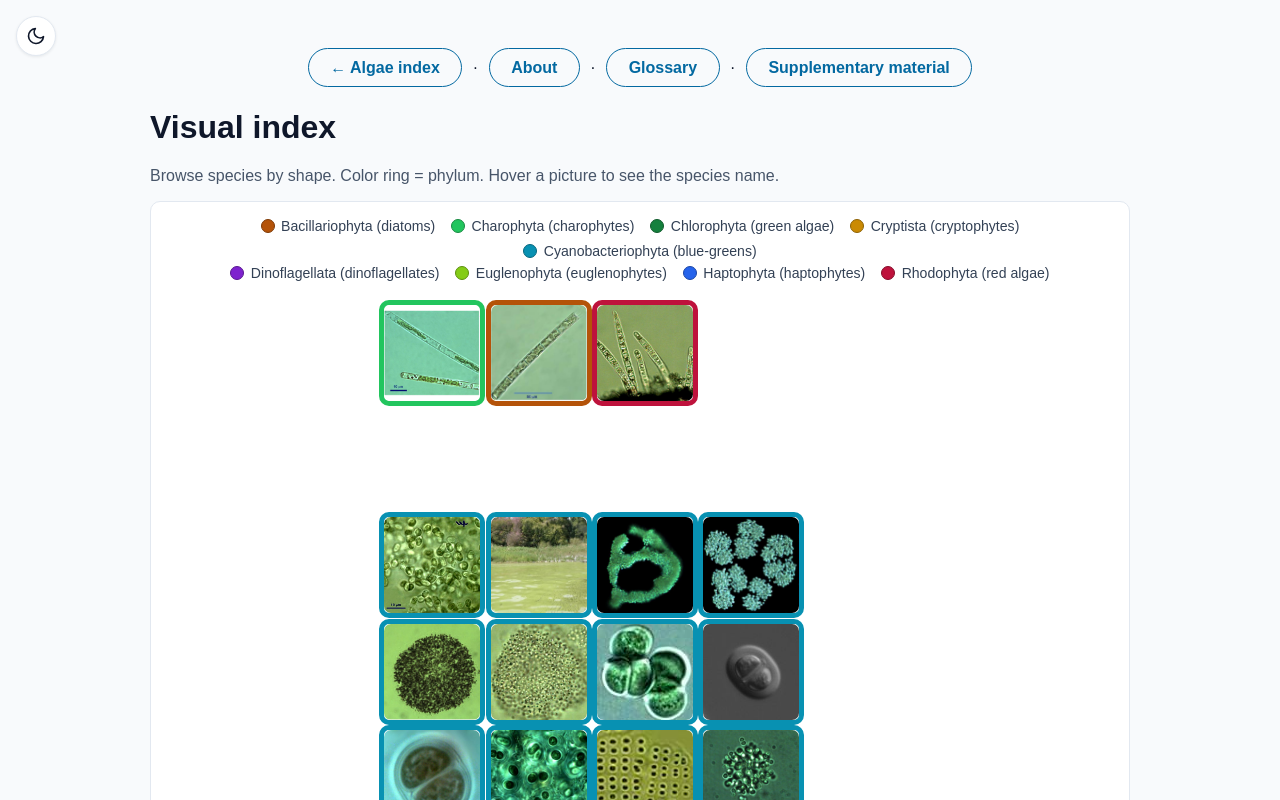
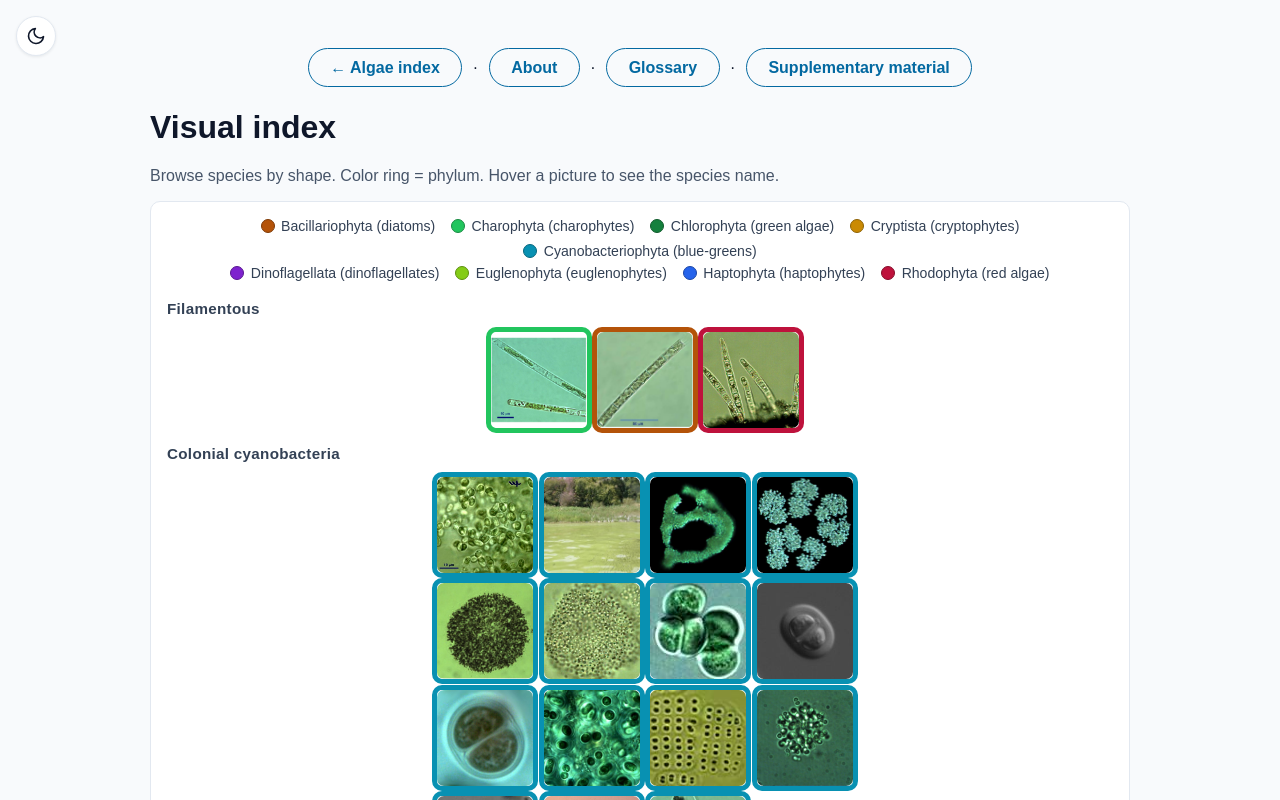
Before and after one commit to galcohensius/kinneret-algae-atlas, a Next.js app: page /visual-index in a window 1280 px wide. Shown: the top 800 px of the page. Built offline with nearby package versions, Linux system fonts and the light colour scheme.

Commit message:
Add shape-group headers to visual index
Each morphology block (filaments, colonial cyanobacteria, coenobia,
large/small flagellates) now has a visible heading and its own grid.

Co-authored-by: Gal Cohensius <galcohensius@gmail.com>

```diff
--- a/app/components/VisualIndexGrid.tsx
+++ b/app/components/VisualIndexGrid.tsx
@@ -2,13 +2,13 @@
 
 import type { CSSProperties } from "react";
 import Link from "next/link";
-import type { VisualIndexCell } from "../../lib/visual-index-layout";
+import type { VisualIndexSection } from "../../lib/visual-index-layout";
 import { formatPhylumLabel } from "../../lib/phylum-catalog";
 import { splitIntoBalancedRows } from "../../lib/split-balanced-rows";
 import TaxonItalicName from "./TaxonItalicName";
 
 type VisualIndexGridProps = {
-  cells: VisualIndexCell[];
+  sections: VisualIndexSection[];
 };
 
 type PhylumLegendEntry = {
@@ -17,9 +17,10 @@ type PhylumLegendEntry = {
   accent: string;
 };
 
-function buildPhylumLegend(cells: VisualIndexCell[]): PhylumLegendEntry[] {
+function buildPhylumLegend(sections: VisualIndexSection[]): PhylumLegendEntry[] {
   const seen = new Map<string, PhylumLegendEntry>();
-  for (const cell of cells) {
+  for (const section of sections) {
+    for (const cell of section.cells) {
       if (!seen.has(cell.phylum)) {
         seen.set(cell.phylum, {
           phylum: cell.phylum,
@@ -28,40 +29,15 @@ function buildPhylumLegend(cells: VisualIndexCell[]): PhylumLegendEntry[] {
         });
       }
     }
+  }
   return [...seen.values()].sort((a, b) => a.phylum.localeCompare(b.phylum));
 }
 
-export default function VisualIndexGrid({ cells }: VisualIndexGridProps) {
-  if (cells.length === 0) {
-    return <p className="muted">No species available.</p>;
-  }
-
-  const cols = Math.max(...cells.map((cell) => cell.col)) + 1;
-  const rows = Math.max(...cells.map((cell) => cell.row)) + 1;
-  const legend = buildPhylumLegend(cells);
-  const legendRows = splitIntoBalancedRows(legend, (entry) => entry.label.length);
+function ShapeGroupGrid({ section }: { section: VisualIndexSection }) {
+  const cols = Math.max(...section.cells.map((cell) => cell.col)) + 1;
+  const rows = Math.max(...section.cells.map((cell) => cell.row)) + 1;
 
   return (
-    <>
-      <nav className="visual-index-legend" aria-label="Phylum colors">
-        {legendRows.map((row, rowIndex) => (
-          <div key={`legend-row-${rowIndex}`} className="visual-index-legend-row">
-            {row.map((entry) => (
-              <span
-                key={entry.phylum}
-                className="visual-index-legend-item"
-                style={{ "--phylum-accent": entry.accent } as CSSProperties}
-              >
-                <span className="visual-index-legend-dot" aria-hidden />
-                {entry.label}
-              </span>
-            ))}
-          </div>
-        ))}
-      </nav>
-
-      <p className="muted visual-index-swipe-hint">Swipe sideways to see the full map.</p>
-
     <div className="visual-index-grid-scroll">
       <div
         className="visual-index-grid"
@@ -72,7 +48,7 @@ export default function VisualIndexGrid({ cells }: VisualIndexGridProps) {
           } as CSSProperties
         }
       >
-          {cells.map((cell) => (
+        {section.cells.map((cell) => (
           <Link
             key={cell.slug}
             href={`/algae/${cell.slug}/`}
@@ -105,6 +81,52 @@ export default function VisualIndexGrid({ cells }: VisualIndexGridProps) {
         ))}
       </div>
     </div>
+  );
+}
+
+export default function VisualIndexGrid({ sections }: VisualIndexGridProps) {
+  if (sections.length === 0) {
+    return <p className="muted">No species available.</p>;
+  }
+
+  const legend = buildPhylumLegend(sections);
+  const legendRows = splitIntoBalancedRows(legend, (entry) => entry.label.length);
+
+  return (
+    <>
+      <nav className="visual-index-legend" aria-label="Phylum colors">
+        {legendRows.map((row, rowIndex) => (
+          <div key={`legend-row-${rowIndex}`} className="visual-index-legend-row">
+            {row.map((entry) => (
+              <span
+                key={entry.phylum}
+                className="visual-index-legend-item"
+                style={{ "--phylum-accent": entry.accent } as CSSProperties}
+              >
+                <span className="visual-index-legend-dot" aria-hidden />
+                {entry.label}
+              </span>
+            ))}
+          </div>
+        ))}
+      </nav>
+
+      <p className="muted visual-index-swipe-hint">Swipe sideways to see the full map.</p>
+
+      <div className="visual-index-shape-groups">
+        {sections.map((section) => (
+          <section
+            key={section.group}
+            className="visual-index-shape-group"
+            aria-labelledby={`visual-index-shape-${section.group}`}
+          >
+            <h2 id={`visual-index-shape-${section.group}`} className="visual-index-shape-heading">
+              {section.label}
+            </h2>
+            <ShapeGroupGrid section={section} />
+          </section>
+        ))}
+      </div>
     </>
   );
 }
--- a/app/globals.css
+++ b/app/globals.css
@@ -404,6 +404,25 @@ main.home {
 
 .visual-index-swipe-hint {
   display: none;
+}
+
+.visual-index-shape-groups {
+  display: flex;
+  flex-direction: column;
+  gap: 1.35rem;
+}
+
+.visual-index-shape-group {
+  margin: 0;
+}
+
+.visual-index-shape-heading {
+  margin: 0 0 0.65rem;
+  font-size: 0.95rem;
+  font-weight: 600;
+  letter-spacing: 0.02em;
+  color: var(--text-secondary);
+  text-transform: none;
 }
 
 .visual-index-grid-scroll {
--- a/app/visual-index/page.tsx
+++ b/app/visual-index/page.tsx
@@ -2,7 +2,7 @@ import type { Metadata } from "next";
 import Link from "next/link";
 import VisualIndexGrid from "../components/VisualIndexGrid";
 import { getAllAlgae } from "../../lib/algae";
-import { buildVisualIndexCells } from "../../lib/visual-index-layout";
+import { buildVisualIndexSections } from "../../lib/visual-index-layout";
 
 export const metadata: Metadata = {
   title: "Visual index – Kinneret Algae Atlas",
@@ -15,7 +15,7 @@ export const metadata: Metadata = {
 
 export default async function VisualIndexPage() {
   const records = await getAllAlgae();
-  const cells = buildVisualIndexCells(records);
+  const sections = buildVisualIndexSections(records);
 
   return (
     <main className="algae-detail visual-index-page">
@@ -37,7 +37,7 @@ export default async function VisualIndexPage() {
       </header>
 
       <article className="card visual-index-card">
-        <VisualIndexGrid cells={cells} />
+        <VisualIndexGrid sections={sections} />
       </article>
     </main>
   );
--- a/lib/visual-index-layout.ts
+++ b/lib/visual-index-layout.ts
@@ -6,7 +6,9 @@ import {
 } from "./morphology-normalize";
 import {
   classifyVisualShapeGroup,
+  formatVisualShapeGroupLabel,
   VISUAL_SHAPE_GROUP_ORDER,
+  type VisualShapeGroup,
 } from "./visual-shape-group";
 import { getPhylumAccent } from "./phylum-catalog";
 import { partitionPlateAndGalleryImages } from "./partition-plate-images";
@@ -25,6 +27,13 @@ export type VisualIndexCell = {
   imageUrl: string | null;
   col: number;
   row: number;
+  shapeGroup: VisualShapeGroup;
+};
+
+export type VisualIndexSection = {
+  group: VisualShapeGroup;
+  label: string;
+  cells: VisualIndexCell[];
 };
 
 const ORGANIZATION_WEIGHT = 3;
@@ -56,10 +65,24 @@ function shapeGroupColumnCount(count: number): number {
   return Math.max(1, Math.ceil(Math.sqrt(count)));
 }
 
-export function computeVisualIndexLayout(records: AlgaeRecord[]): GridPlacement[] {
-  const placements: GridPlacement[] = [];
-  let rowCursor = 0;
-  let isFirstGroup = true;
+function buildCell(record: AlgaeRecord, col: number, row: number, shapeGroup: VisualShapeGroup): VisualIndexCell {
+  const phylum = (record.sections.phylum ?? "").trim() || "Unclassified";
+  const { plateImage } = partitionPlateAndGalleryImages(record.images, record.imageCaptions);
+
+  return {
+    slug: record.slug,
+    scientificName: record.scientificName,
+    phylum,
+    accent: getPhylumAccent(phylum),
+    imageUrl: record.thumbnailUrl ?? plateImage ?? null,
+    col,
+    row,
+    shapeGroup,
+  };
+}
+
+export function buildVisualIndexSections(records: AlgaeRecord[]): VisualIndexSection[] {
+  const sections: VisualIndexSection[] = [];
 
   for (const group of VISUAL_SHAPE_GROUP_ORDER) {
     const groupRecords = records
@@ -73,22 +96,43 @@ export function computeVisualIndexLayout(records: AlgaeRecord[]): GridPlacement[
 
     if (groupRecords.length === 0) continue;
 
+    const cols = shapeGroupColumnCount(groupRecords.length);
+    const cells = groupRecords.map((record, index) =>
+      buildCell(record, index % cols, Math.floor(index / cols), group)
+    );
+
+    sections.push({
+      group,
+      label: formatVisualShapeGroupLabel(group),
+      cells,
+    });
+  }
+
+  return sections;
+}
+
+export function computeVisualIndexLayout(records: AlgaeRecord[]): GridPlacement[] {
+  const placements: GridPlacement[] = [];
+  let rowCursor = 0;
+  let isFirstGroup = true;
+
+  for (const section of buildVisualIndexSections(records)) {
     if (!isFirstGroup) {
       rowCursor += 1;
     }
     isFirstGroup = false;
 
-    const cols = shapeGroupColumnCount(groupRecords.length);
+    const rows = Math.max(...section.cells.map((cell) => cell.row)) + 1;
 
-    groupRecords.forEach((record, index) => {
+    for (const cell of section.cells) {
       placements.push({
-        slug: record.slug,
-        col: index % cols,
-        row: rowCursor + Math.floor(index / cols),
+        slug: cell.slug,
+        col: cell.col,
+        row: rowCursor + cell.row,
       });
-    });
+    }
 
-    rowCursor += Math.ceil(groupRecords.length / cols);
+    rowCursor += rows;
   }
 
   return placements.sort((a, b) => {
@@ -98,34 +142,7 @@ export function computeVisualIndexLayout(records: AlgaeRecord[]): GridPlacement[
 }
 
 export function buildVisualIndexCells(records: AlgaeRecord[]): VisualIndexCell[] {
-  const placementBySlug = new Map(computeVisualIndexLayout(records).map((p) => [p.slug, p]));
-
-  return records
-    .map((record) => {
-      const placement = placementBySlug.get(record.slug);
-      if (!placement) return null;
-
-      const phylum = (record.sections.phylum ?? "").trim() || "Unclassified";
-      const { plateImage } = partitionPlateAndGalleryImages(
-        record.images,
-        record.imageCaptions
-      );
-
-      return {
-        slug: record.slug,
-        scientificName: record.scientificName,
-        phylum,
-        accent: getPhylumAccent(phylum),
-        imageUrl: record.thumbnailUrl ?? plateImage ?? null,
-        col: placement.col,
-        row: placement.row,
-      };
-    })
-    .filter((cell): cell is VisualIndexCell => cell !== null)
-    .sort((a, b) => {
-      if (a.row !== b.row) return a.row - b.row;
-      return a.col - b.col;
-    });
+  return buildVisualIndexSections(records).flatMap((section) => section.cells);
 }
 
 /** Compare grid distance for pairs with low vs high morphology distance (for tests). */
--- a/lib/visual-shape-group.ts
+++ b/lib/visual-shape-group.ts
@@ -90,3 +90,16 @@ export function shapeGroupSortIndex(group: VisualShapeGroup): number {
   const index = VISUAL_SHAPE_GROUP_ORDER.indexOf(group);
   return index === -1 ? VISUAL_SHAPE_GROUP_ORDER.length : index;
 }
+
+export const VISUAL_SHAPE_GROUP_LABELS: Record<VisualShapeGroup, string> = {
+  filamentous: "Filamentous",
+  colonial_cyanobacteria: "Colonial cyanobacteria",
+  coenobial: "Coenobial",
+  large_flagellate: "Large flagellated cells",
+  small_single_cell: "Small single cells",
+  other: "Other",
+};
+
+export function formatVisualShapeGroupLabel(group: VisualShapeGroup): string {
+  return VISUAL_SHAPE_GROUP_LABELS[group];
+}
```
Also changed, not shown: 1 other file (tests, documents, lock files or other folders). Lines whose indentation alone changed are shown as unchanged.
